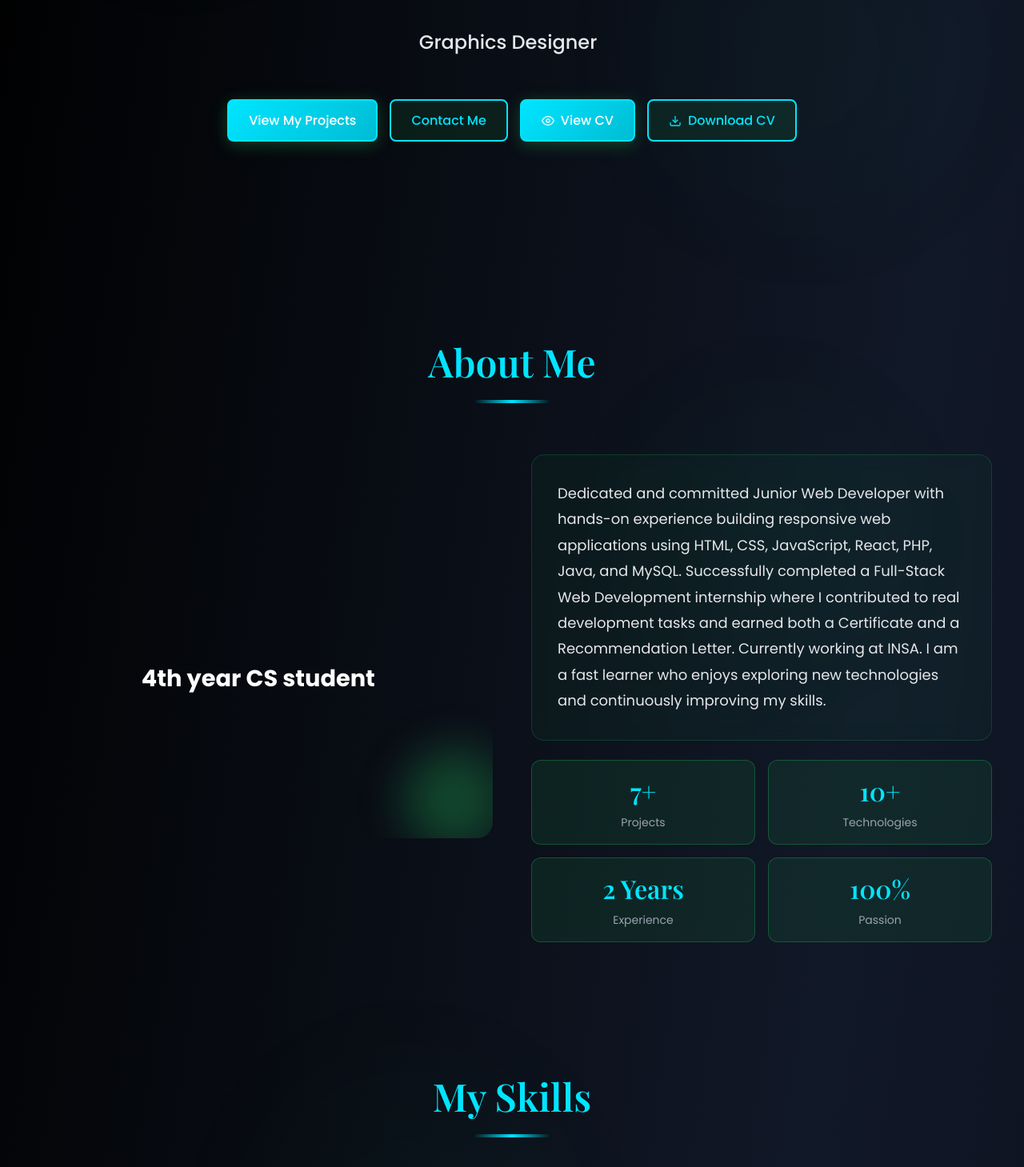
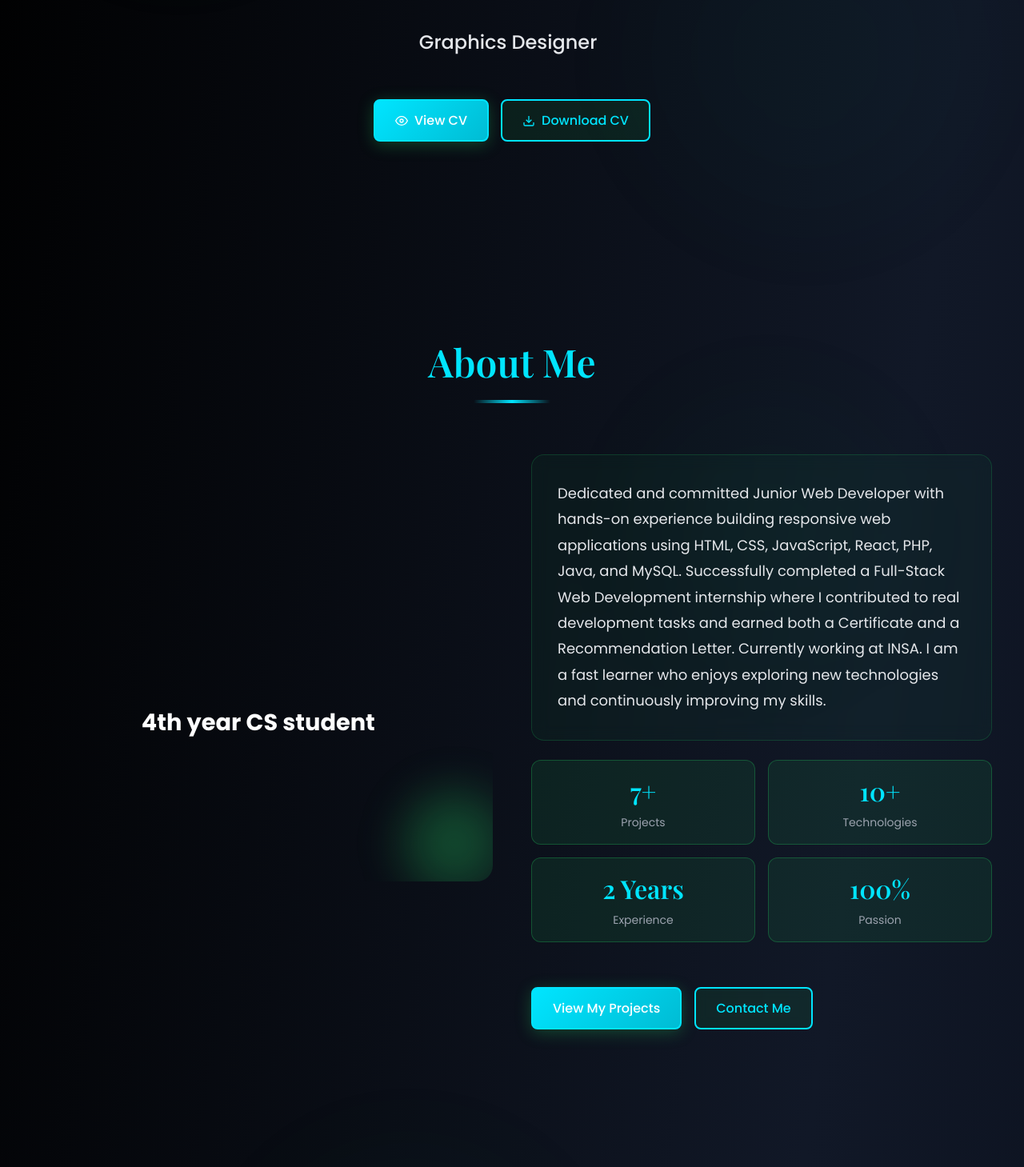
Before and after one commit to elady473-art/emebet-portfolio, a React (Vite) app: page / in a window 1280 px wide. Shown: the part 460-1919 px from the top of the page at 80% size. Built offline with nearby package versions, Linux system fonts and the light colour scheme; a web font is replaced by a local one.

Commit message:
Move 'View My Projects' and 'Contact Me' buttons to the About section

```diff
--- a/src/components/About.jsx
+++ b/src/components/About.jsx
@@ -104,6 +104,15 @@ export default function About() {
                 <StatCard key={s.label} {...s} started={started} />
               ))}
             </div>
+
+            <div className="about-buttons" style={{ display: 'flex', gap: '1rem', marginTop: '2rem' }}>
+              <button className="btn btn-primary" onClick={() => document.getElementById('projects')?.scrollIntoView({ behavior: 'smooth' })}>
+                View My Projects
+              </button>
+              <button className="btn btn-secondary" onClick={() => document.getElementById('contact')?.scrollIntoView({ behavior: 'smooth' })}>
+                Contact Me
+              </button>
+            </div>
           </div>
         </div>
       </div>
--- a/src/components/Hero.jsx
+++ b/src/components/Hero.jsx
@@ -63,12 +63,6 @@ export default function Hero() {
         </div>
 
         <div className="home-buttons">
-          <button className="btn btn-primary" onClick={() => scrollTo('projects')}>
-            View My Projects
-          </button>
-          <button className="btn btn-secondary" onClick={() => scrollTo('contact')}>
-            Contact Me
-          </button>
           <button className="btn btn-primary" onClick={viewCV}>
             <EyeIcon /> View CV
           </button>
```
